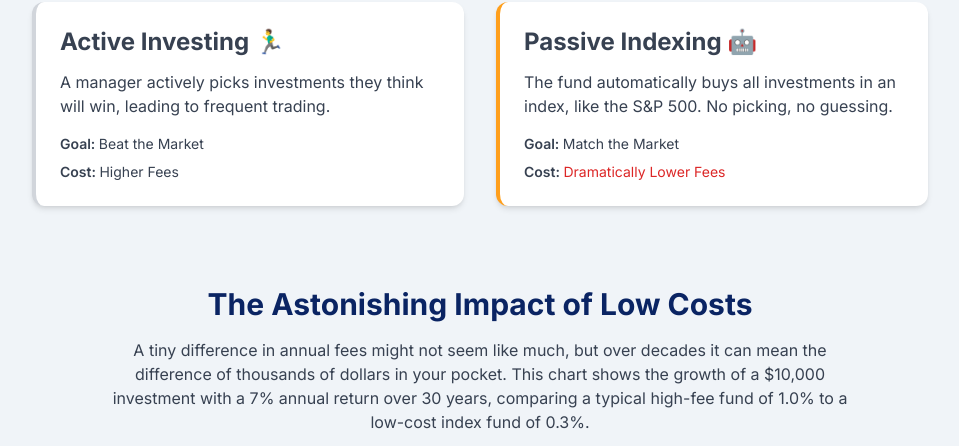
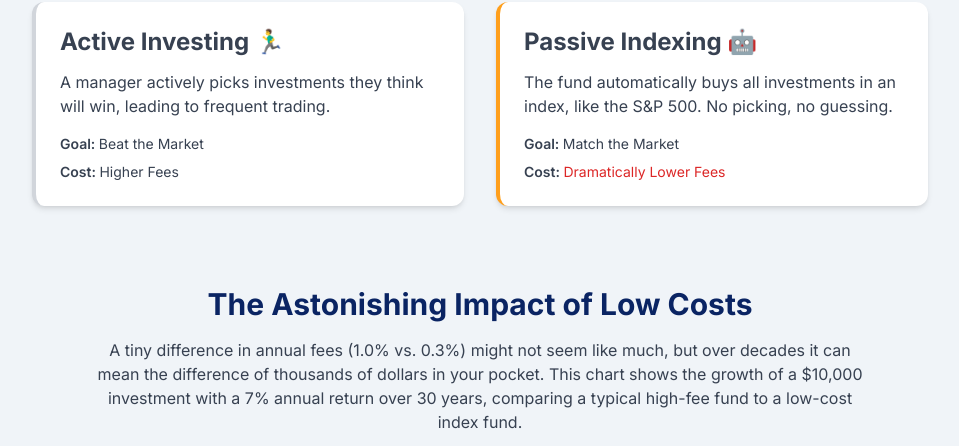
Before and after one commit to yyyprojects/IndexFundFI, a plain HTML site: page index.html in a window 1280 px wide. Shown: the part 506-952 px from the top of the page, without its empty margins (160-1119 px from the left). Drawn offline with nearby package versions, Linux system fonts and the light colour scheme.

Commit message:
Update index.html

```diff
--- a/index.html
+++ b/index.html
@@ -86,7 +86,7 @@
 
         <section id="cost-impact" class="mb-20">
             <h2 class="text-3xl font-bold text-center mb-4 text-header">The Astonishing Impact of Low Costs</h2>
-            <p class="text-center max-w-3xl mx-auto mb-10">A tiny difference in annual fees might not seem like much, but over decades it can mean the difference of thousands of dollars in your pocket. This chart shows the growth of a $10,000 investment with a 7% annual return over 30 years, comparing a typical high-fee fund of 1.0% to a low-cost index fund of 0.3%.</p>
+            <p class="text-center max-w-3xl mx-auto mb-10">A tiny difference in annual fees (1.0% vs. 0.3%) might not seem like much, but over decades it can mean the difference of thousands of dollars in your pocket. This chart shows the growth of a $10,000 investment with a 7% annual return over 30 years, comparing a typical high-fee fund to a low-cost index fund.</p>
             <div class="stat-card p-4 sm:p-6">
                 <div class="chart-container">
                     <canvas id="costImpactChart"></canvas>
```
